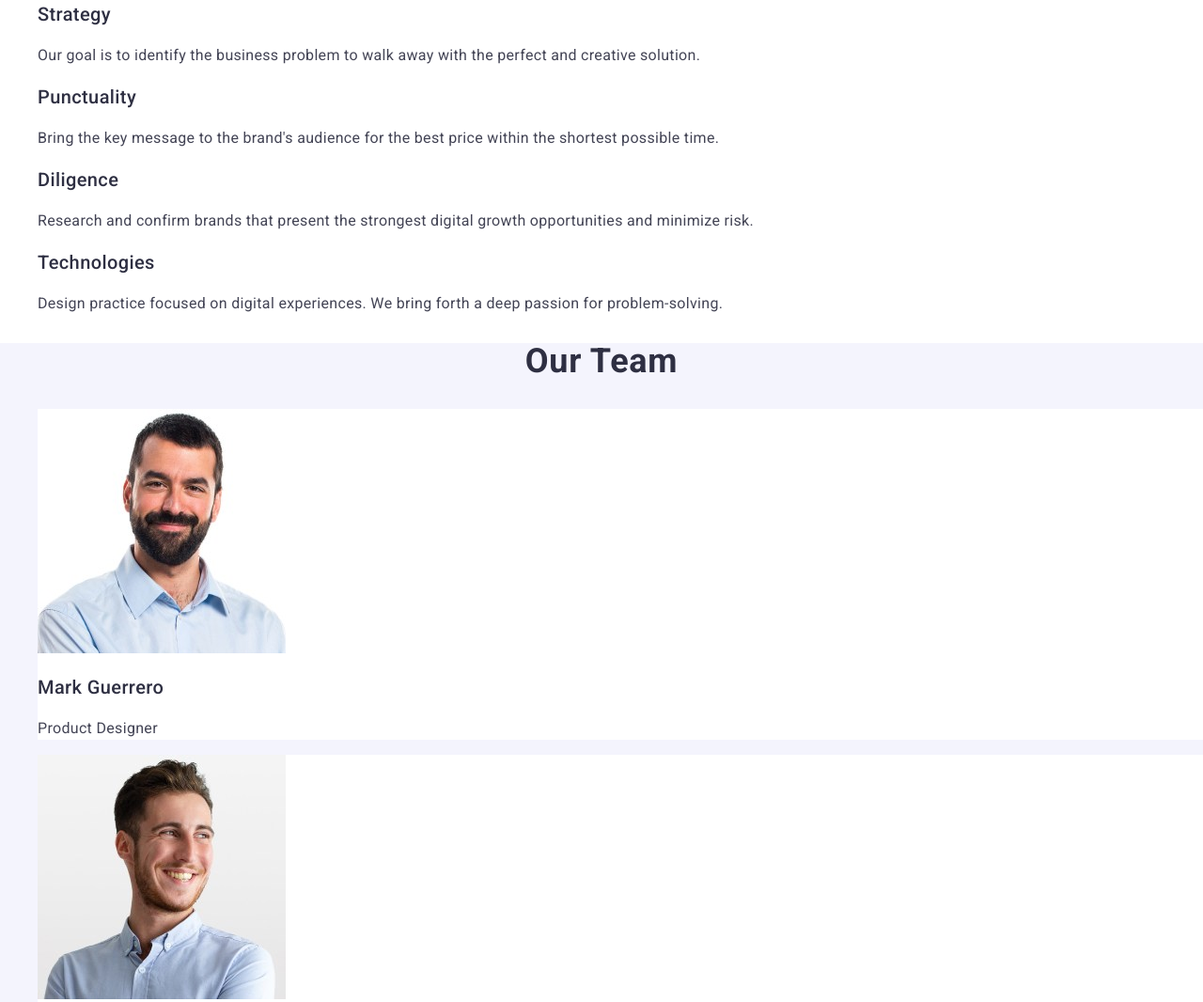
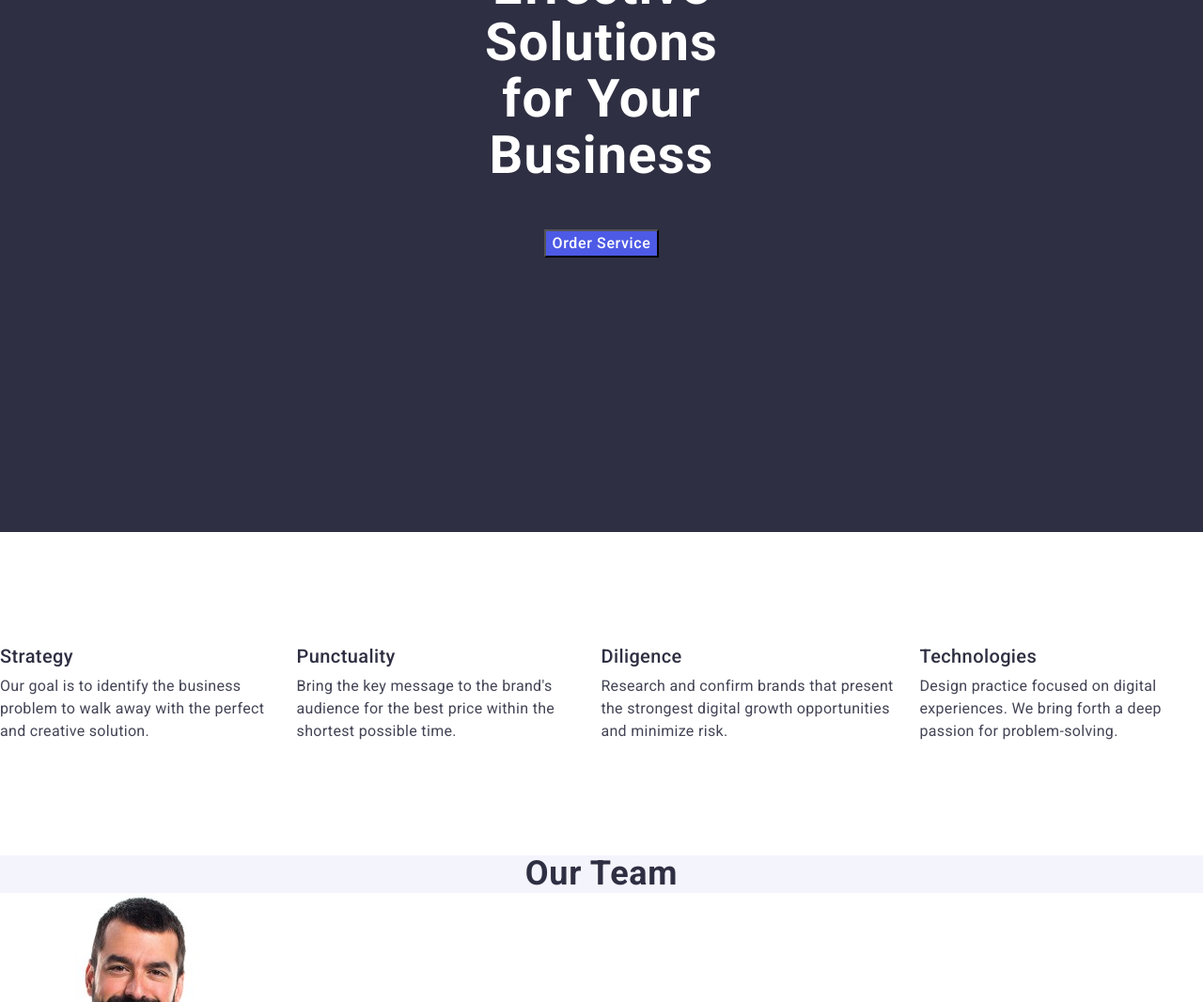
Before and after one commit to SvKost/goit-markup-hw-03, a plain HTML site: page index.html in a window 1280 px wide. Shown: the part 304-1370 px from the top of the page at 94% size. Drawn offline with nearby package versions, Linux system fonts and the light colour scheme.

Commit message:
Setup elements location in Hero-section

```diff
--- a/css/styles.css
+++ b/css/styles.css
@@ -13,12 +13,32 @@ body {
   background-color: var(--body-bg-color);
 }
 
+h1,
+h2,
+h3,
+h4,
+h5,
+h6,
+p {
+  margin: 0;
+}
+
 a {
   text-decoration: none;
 }
 
 ul {
   list-style-type: none;
+  margin: 0;
+  padding-left: 0;
+}
+
+img {
+  display: block;
+  max-width: 100%;
+}
+
+.container {
 }
 
 /*Navigation-section*/
@@ -99,6 +119,14 @@ ul {
   background-color: var(--headings-color);
 }
 
+.hero-inner {
+  display: flex;
+  flex-direction: column;
+  align-items: center;
+  gap: 48px;
+  padding: 188px 472px 292px;
+}
+
 .hero-title {
   color: var(--body-bg-color);
   font-size: 56px;
@@ -125,6 +153,17 @@ ul {
 
 /*Features-section*/
 
+.features-inner {
+  display: flex;
+  justify-content: center;
+  padding: 120px 0;
+}
+
+.features-list {
+  display: flex;
+  gap: 24px;
+}
+
 .visually-hidden {
   position: absolute;
   width: 1px;
@@ -144,6 +183,7 @@ ul {
   font-weight: 500;
   line-height: 1.2;
   letter-spacing: 0.02em;
+  margin-bottom: 8px;
 }
 
 .text {
--- a/index.html
+++ b/index.html
@@ -52,29 +52,34 @@
     </header>
     <main>
       <!--Hero-section-->
+
+      <section class="hero-section">
         <div class="container">
-        <section class="hero-section">
+          <div class="hero-inner">
             <h1 class="hero-title">Effective Solutions for Your Business</h1>
             <button type="button" class="button">Order Service</button>
+          </div>
+        </div>
       </section>
-      </div>
 
       <!--Features-section-->
       <section>
+        <div class="container">
           <h2 class="visually-hidden">Our features</h2>
-        <ul>
+          <div class="features-inner">
+            <ul class="features-list">
               <li>
                 <h3 class="section-list-title">Strategy</h3>
                 <p class="text">
-              Our goal is to identify the business problem to walk away with the
-              perfect and creative solution.
+                  Our goal is to identify the business problem to walk away with
+                  the perfect and creative solution.
                 </p>
               </li>
               <li>
                 <h3 class="section-list-title">Punctuality</h3>
                 <p class="text">
-              Bring the key message to the brand's audience for the best price
-              within the shortest possible time.
+                  Bring the key message to the brand's audience for the best
+                  price within the shortest possible time.
                 </p>
               </li>
               <li>
@@ -87,14 +92,17 @@
               <li>
                 <h3 class="section-list-title">Technologies</h3>
                 <p class="text">
-              Design practice focused on digital experiences. We bring forth a
-              deep passion for problem-solving.
+                  Design practice focused on digital experiences. We bring forth
+                  a deep passion for problem-solving.
                 </p>
               </li>
             </ul>
+          </div>
+        </div>
       </section>
       <!--Team-section-->
       <section class="team-section">
+        <div class="container">
           <h2 class="section-title">Our Team</h2>
           <ul>
             <li class="team-list">
@@ -134,9 +142,11 @@
               <p class="text">UI Designer</p>
             </li>
           </ul>
+        </div>
       </section>
       <!--Portfolio-section-->
       <section>
+        <div class="container">
           <h2 class="section-title">Our Portfolio</h2>
           <ul>
             <li>
@@ -194,16 +204,19 @@
               <p class="text">Marketing</p>
             </li>
           </ul>
+        </div>
       </section>
     </main>
     <footer class="footer">
+      <div class="container">
         <a class="logo" href="./index.html"
           >Web<span class="footer-logo-accent">Studio</span></a
         >
         <p class="footer-text">
-        Increase the flow of customers and sales for your business with digital
-        marketing & growth solutions.
+          Increase the flow of customers and sales for your business with
+          digital marketing & growth solutions.
         </p>
+      </div>
     </footer>
   </body>
 </html>
```
Lines whose indentation alone changed are shown as unchanged.
